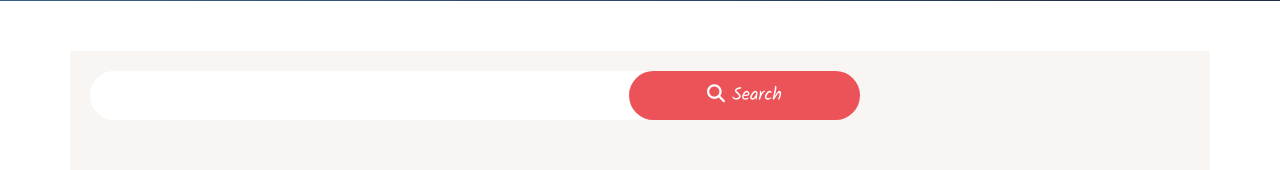
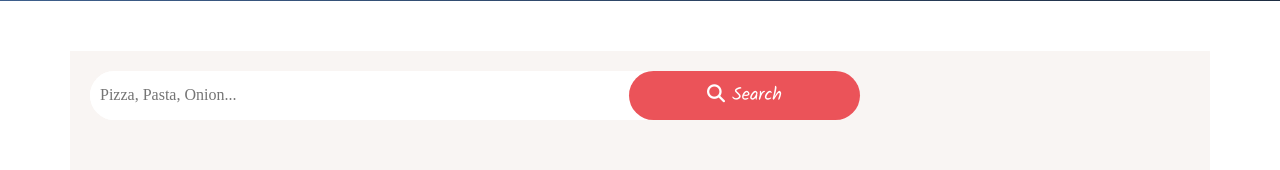
Before and after one commit to Olabie/Recipes, a website with bundled scripts: page index.html in a window 1280 px wide. Shown: the part 1440-1610 px from the top of the page. Built offline with nearby package versions, Linux system fonts and the light colour scheme.

Commit message:
Added placeholder

```diff
--- a/index.html
+++ b/index.html
@@ -132,7 +132,7 @@
     <div id="Recipes" class="recipes">
         <div class="header">
             <form class="searchForm" >
-                <input class="search-feild" type="text">
+                <input placeholder="Pizza, Pasta, Onion..." class="search-feild" type="text">
                  <button class="search"><i class="fa-solid fa-magnifying-glass"></i>  Search</button>
             </form>
             <!-- <button class="marks">My bookmarks <i class="fa-regular fa-bookmark"></i></button> -->
```
